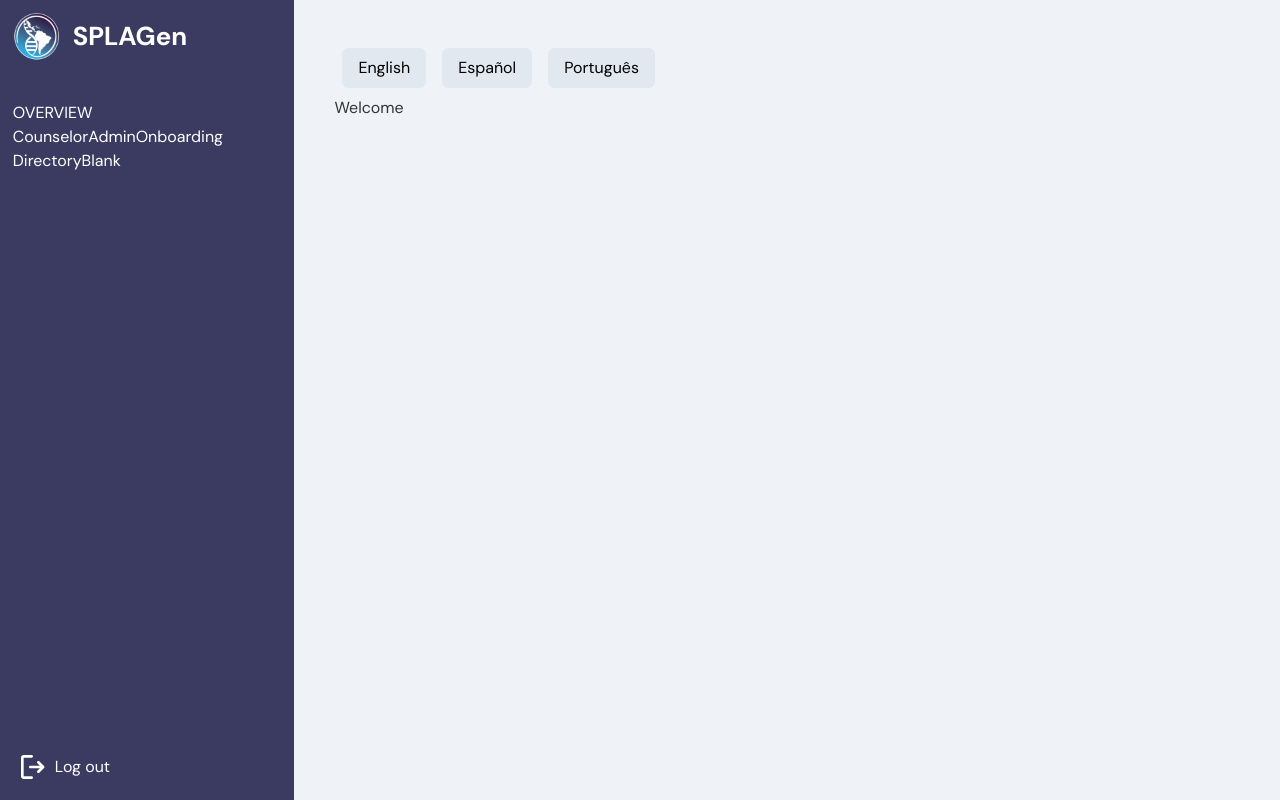
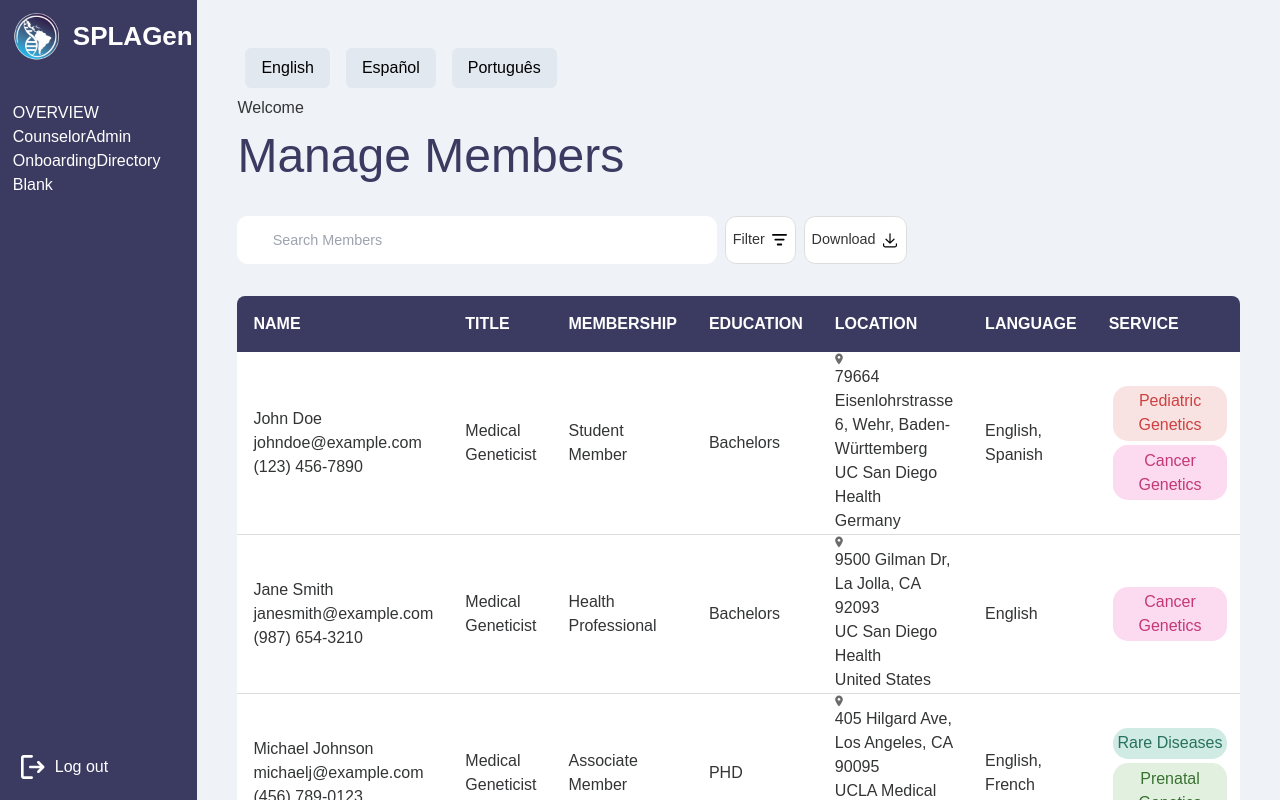
Before and after one commit to TritonSE/SPLAGen-Website, a Next.js app in the folder frontend/: page / in a window 1280 px wide. Built offline with nearby package versions, Linux system fonts and the light colour scheme.

Commit message:
Fixed all changes

```diff
--- a/frontend/src/app/page.tsx
+++ b/frontend/src/app/page.tsx
@@ -1,5 +1,7 @@
 import LanguageSwitcher from "./components/languageSwitcher";
 import External from "./components/translationDemo";
+
+import { ManageCounselor } from "@/components";
 
 export default function Home() {
   return (
@@ -9,6 +11,7 @@ export default function Home() {
         <LanguageSwitcher />
         {/* External is my text component */}
         <External></External>
+        <ManageCounselor></ManageCounselor>
       </main>
     </div>
   );
--- a/frontend/src/components/FilterableTable.tsx
+++ b/frontend/src/components/FilterableTable.tsx
@@ -1,19 +1,22 @@
 "use client";
-import React, { useState, useCallback } from "react";
+
+import Image from "next/image"; // ✅ replaces <img>
+import React, { useCallback, useMemo, useState } from "react";
 
 import styles from "./FilterableTable.module.css";
+
+type RowData = Record<string, unknown>;
 
 type Column = {
   key: string;
   label: string;
-  render?: (row: Record<string,unknown>) => React.ReactNode;
+  render?: (row: RowData) => React.ReactNode;
 };
 
 type FilterableTableProps = {
-  data: Record<string,unknown>[];
+  data: RowData[];
   columns: Column[];
   filters: Record<string, string[]>;
-  title?: string;
   csvFilename?: string;
 };
 
@@ -21,7 +24,6 @@ export const FilterableTable: React.FC<FilterableTableProps> = ({
   data,
   columns,
   filters,
-  title = "Manage Data",
   csvFilename = "data.csv",
 }) => {
   const [searchTerm, setSearchTerm] = useState("");
@@ -30,23 +32,26 @@ export const FilterableTable: React.FC<FilterableTableProps> = ({
 
   const toggleFilterPanel = useCallback(() => {
     setIsFilterOpen((prev) => !prev);
-  }, [setIsFilterOpen]);
+  }, []);
 
-  const resetFilters = () => {
+  const resetFilters = useCallback(() => {
     setActiveFilters({});
-  };
+  }, []);
 
-  const handleFilterChange = (category: string, value: string) => {
-    setActiveFilters((prev) => ({
-      ...prev,
-      [category]: prev[category]?.includes(value)
-        ? prev[category].filter((v) => v !== value)
-        : [...(prev[category] || []), value],
-    }));
-  };
+  const handleFilterChange = useCallback((category: string, value: string) => {
+    setActiveFilters((prev) => {
+      const current = prev[category] || [];
+      const newSelection = current.includes(value)
+        ? current.filter((v) => v !== value)
+        : [...current, value];
+      return { ...prev, [category]: newSelection };
+    });
+  }, []);
 
-  const filteredData = data.filter((row) => {
+  const filteredData = useMemo(() => {
+    return data.filter((row) => {
       const matchesSearch = Object.values(row)
+        .map((val) => (typeof val === "string" ? val : ""))
         .join(" ")
         .toLowerCase()
         .includes(searchTerm.toLowerCase());
@@ -55,18 +60,26 @@ export const FilterableTable: React.FC<FilterableTableProps> = ({
         if (!selected.length) return true;
         const rowValue = row[category];
         if (Array.isArray(rowValue)) {
-        return rowValue.some((val) => selected.includes(val));
+          return rowValue.some((val) => selected.includes(String(val)));
         }
-      return selected.includes(rowValue);
+        return selected.includes(String(rowValue));
       });
 
       return matchesSearch && matchesFilters;
     });
+  }, [searchTerm, activeFilters, data]);
 
-  const downloadCSV = () => {
+  const safeStringifyCell = (value: unknown): string => {
+    if (typeof value === "string" || typeof value === "number" || typeof value === "boolean") {
+      return String(value);
+    }
+    return ""; // Prevents [object Object] output
+  };
+
+  const downloadCSV = (): void => {
     const header = columns.map((col) => col.label).join(",");
     const rows = filteredData.map((row) =>
-      columns.map((col) => `"${row[col.key] ?? ""}"`).join(","),
+      columns.map((col) => `"${safeStringifyCell(row[col.key])}"`).join(","),
     );
 
     const csv = [header, ...rows].join("\n");
@@ -81,30 +94,50 @@ export const FilterableTable: React.FC<FilterableTableProps> = ({
 
   return (
     <div className={styles["filterable-table"]}>
-      <div className={styles.header}>
-        <h1 className={styles.title}>{title}</h1>
-      </div>
-
+      {/* Controls */}
       <div className={styles.controls}>
         <input
           type="text"
-          placeholder="Search..."
+          placeholder="Search Members"
           value={searchTerm}
           onChange={(e) => {
             setSearchTerm(e.target.value);
           }}
           className={styles["search-bar"]}
         />
-        <button onClick={toggleFilterPanel} className={styles["action-button"]}>
+        <button
+          onClick={() => {
+            toggleFilterPanel();
+          }}
+          className={styles["action-button"]}
+        >
           Filter
-          <img src="/icons/filter.svg" alt="Filter icon" className={styles["button-icon"]} />
+          <Image
+            src="/icons/filter.svg"
+            alt="Filter icon"
+            width={16}
+            height={16}
+            className={styles["button-icon"]}
+          />
         </button>
-        <button onClick={downloadCSV} className={styles["action-button"]}>
+        <button
+          onClick={() => {
+            downloadCSV();
+          }}
+          className={styles["action-button"]}
+        >
           Download
-          <img src="/icons/download.svg" alt="Download icon" className={styles["button-icon"]} />
+          <Image
+            src="/icons/download.svg"
+            alt="Download icon"
+            width={16}
+            height={16}
+            className={styles["button-icon"]}
+          />
         </button>
       </div>
 
+      {/* Filter Panel */}
       <div className={`${styles["filter-sidebar"]} ${isFilterOpen ? styles.open : ""}`}>
         {Object.entries(filters).map(([category, options]) => (
           <div key={category} className={styles["filter-category"]}>
@@ -124,11 +157,24 @@ export const FilterableTable: React.FC<FilterableTableProps> = ({
           </div>
         ))}
         <div className={styles["filter-actions"]}>
-          <button onClick={resetFilters}>Reset</button>
-          <button onClick={toggleFilterPanel}>Apply</button>
+          <button
+            onClick={() => {
+              resetFilters();
+            }}
+          >
+            Reset
+          </button>
+          <button
+            onClick={() => {
+              toggleFilterPanel();
+            }}
+          >
+            Apply
+          </button>
         </div>
       </div>
 
+      {/* Table */}
       <div className={styles["table-wrapper"]}>
         <table className={styles["counselor-table"]}>
           <thead>
@@ -142,7 +188,9 @@ export const FilterableTable: React.FC<FilterableTableProps> = ({
             {filteredData.map((row, idx) => (
               <tr key={idx}>
                 {columns.map((col) => (
-                  <td key={col.key}>{col.render ? col.render(row) : row[col.key]}</td>
+                  <td key={col.key}>
+                    {col.render ? col.render(row) : safeStringifyCell(row[col.key])}
+                  </td>
                 ))}
               </tr>
             ))}
--- a/frontend/src/components/ManageCounselor.tsx
+++ b/frontend/src/components/ManageCounselor.tsx
@@ -2,6 +2,24 @@
 
 import { FilterableTable } from "./FilterableTable";
 import styles from "./FilterableTable.module.css";
+
+type CounselorRow = {
+  id: number;
+  name: string;
+  email: string;
+  phone: string;
+  Title: string;
+  Membership: string;
+  Education: string;
+  Location: {
+    Address: string;
+    Hospital: string;
+    Country: string;
+  };
+  Languages: string[];
+  Services: string[];
+  Joined: string;
+};
 
 const dummyData = [
   {
@@ -13,7 +31,6 @@ const dummyData = [
     Membership: "Student Member",
     Education: "Bachelors",
     Location: {
-
       Address: "79664 Eisenlohrstrasse 6, Wehr, Baden-Württemberg",
       Hospital: "UC San Diego Health",
       Country: "Germany",
@@ -74,12 +91,13 @@ const dummyData = [
     Joined: "04/10/2022",
   },
 ];
+
 export const ManageCounselor = () => {
   const columns = [
     {
       key: "name",
       label: "NAME",
-      render: (row: any) => (
+      render: (row: CounselorRow) => (
         <>
           <div>{row.name}</div>
           <div>{row.email}</div>
@@ -93,9 +111,16 @@ export const ManageCounselor = () => {
     {
       key: "Location",
       label: "LOCATION",
-      render: (row: Record<string,Record<string,unknown>>) => (
+      render: (row: Record<string, Record<string, unknown>>) => (
         <>
-          <span> <img src="/icons/location.svg" alt="Filter icon" className={styles["location-icon"]} /> {row.Location.Address}</div>
+          <div>
+            <img
+              src="/icons/location.svg"
+              alt="Location icon"
+              className={styles["location-icon"]}
+            />{" "}
+            {row.Location.Address}
+          </div>
           <div>{row.Location.Hospital}</div>
           <div>{row.Location.Country}</div>
         </>
@@ -104,15 +129,14 @@ export const ManageCounselor = () => {
     {
       key: "Languages",
       label: "LANGUAGE",
-      render: (row: any) => row.Languages.join(", "),
+      render: (row: CounselorRow) => row.Languages.join(", "),
     },
     {
       key: "Services",
       label: "SERVICE",
-      render: (row: any) =>
+      render: (row: CounselorRow) =>
         row.Services.map((s: string, i: number) => {
-          // Generate a class for each service based on its name
-          const serviceClass = s.toLowerCase().replace(/\s+/g, "-"); // Converts "Pediatric Genetics" -> "pediatric-genetics"
+          const serviceClass = s.toLowerCase().replace(/\s+/g, "-");
           return (
             <span
               key={i}
@@ -144,12 +168,14 @@ export const ManageCounselor = () => {
   };
 
   return (
+    <div>
+      <h1 className={styles.title}>Manage Members</h1>
       <FilterableTable
-      title="Manage Members"
         data={dummyData}
         columns={columns}
         filters={filters}
         csvFilename="members.csv"
       />
+    </div>
   );
 };
```
Also changed, not shown: frontend/src/app/manageCounselor/page.tsx (indentation only). Lines whose indentation alone changed are shown as unchanged.
